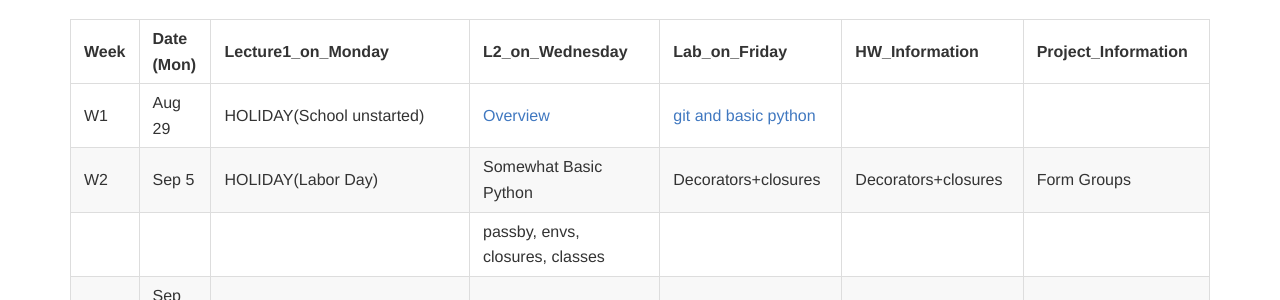
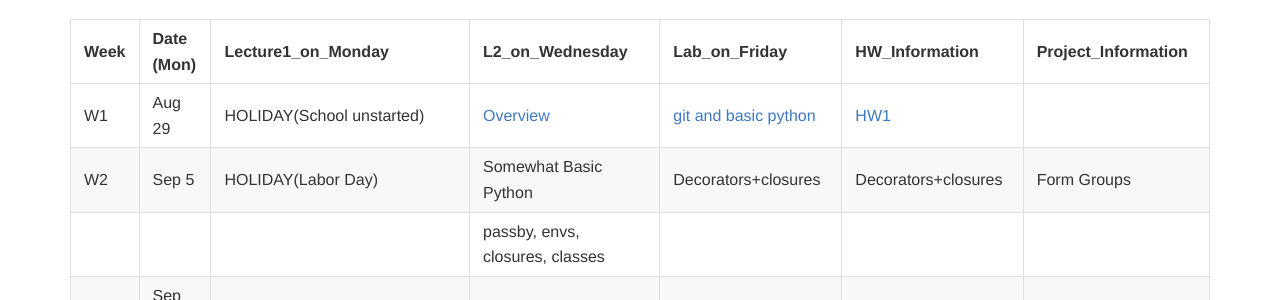
Before and after one commit to iacs-cs207/cs207-2016, a Jekyll site: the page built from schedule.md, in a window 1280 px wide and 900 px high. Shown: the part 127-427 px from the top of the window. Built offline with Jekyll 4.4.1, drawn with Linux system fonts in a browser that asks for light colours; nearby versions of some CDN libraries; Markdown is read by kramdown in place of the engine named in the settings.

Commit message:
added hw1

```diff
--- a/schedule.md
+++ b/schedule.md
@@ -5,7 +5,7 @@
 
 | Week | Date (Mon) | Lecture1_on_Monday                       | L2_on_Wednesday                          | Lab_on_Friday                            | HW_Information                           | Project_Information                      |
 | ---- | ---------- | ---------------------------------------- | ---------------------------------------- | ---------------------------------------- | ---------------------------------------- | ---------------------------------------- |
-| W1   | Aug 29     | HOLIDAY(School unstarted)                | [Overview](https://github.com/iacs-cs207/cs207-2016/blob/master/lectures/introduction.pdf)        |     [git and basic python](https://github.com/iacs-cs207/cs207-2016/blob/master/labs/lab1)                                     |                                          |                                          |
+| W1   | Aug 29     | HOLIDAY(School unstarted)                | [Overview](https://github.com/iacs-cs207/cs207-2016/blob/master/lectures/introduction.pdf)        |     [git and basic python](https://github.com/iacs-cs207/cs207-2016/blob/master/labs/lab1)                                     |    [HW1](https://goo.gl/forms/JOSiIPl3imlT44wL2)                                      |                                          |
 | W2   | Sep 5      | HOLIDAY(Labor Day)                       | Somewhat Basic Python                    | Decorators+closures                      | Decorators+closures                      | Form Groups                              |
 |      |            |                                          | passby, envs, closures, classes          |                                          |                                          |                                          |
 | W3   | Sep 12     | Software Design                          | Algorithms and O(n)                      | Fib                                      | Fib+Decorators                           | Form Groups                              |
```
